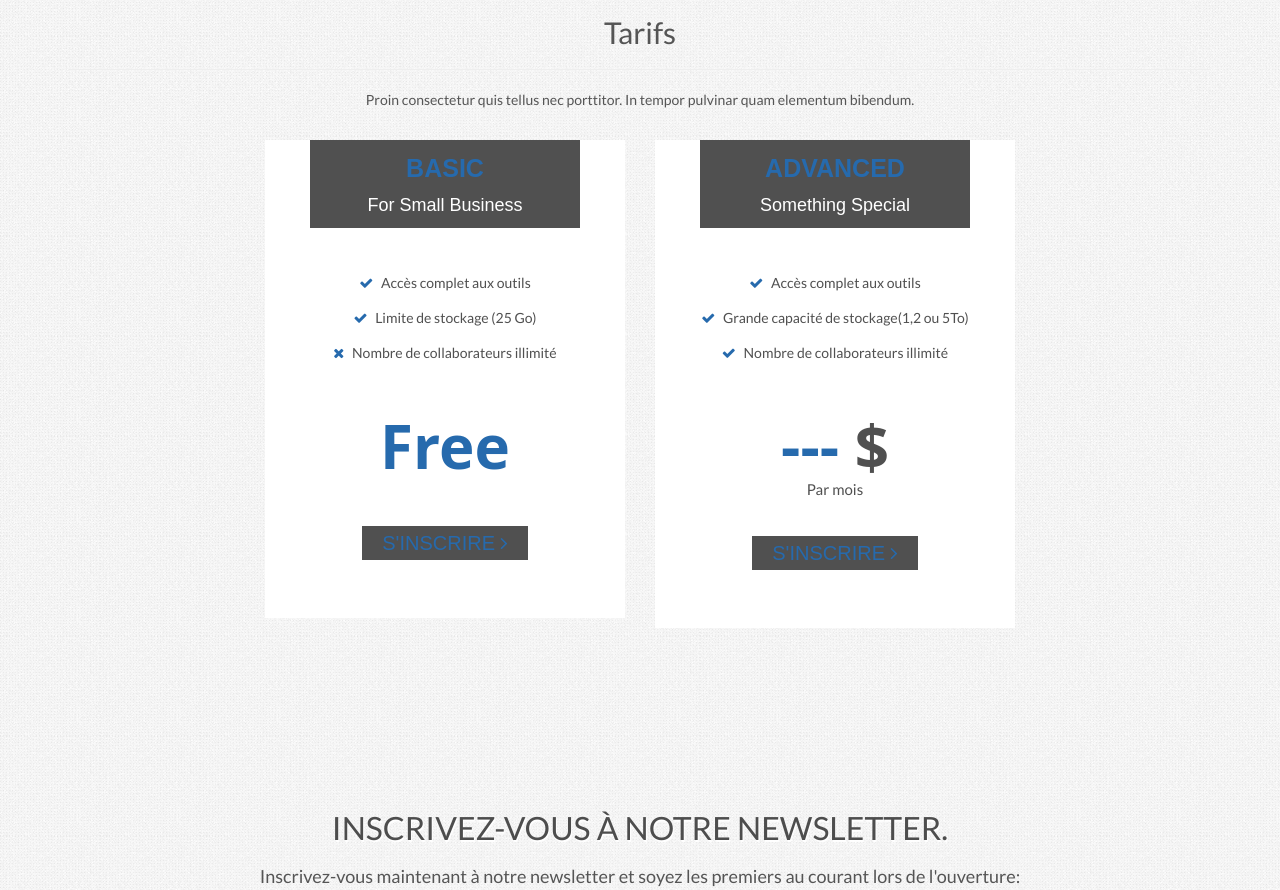
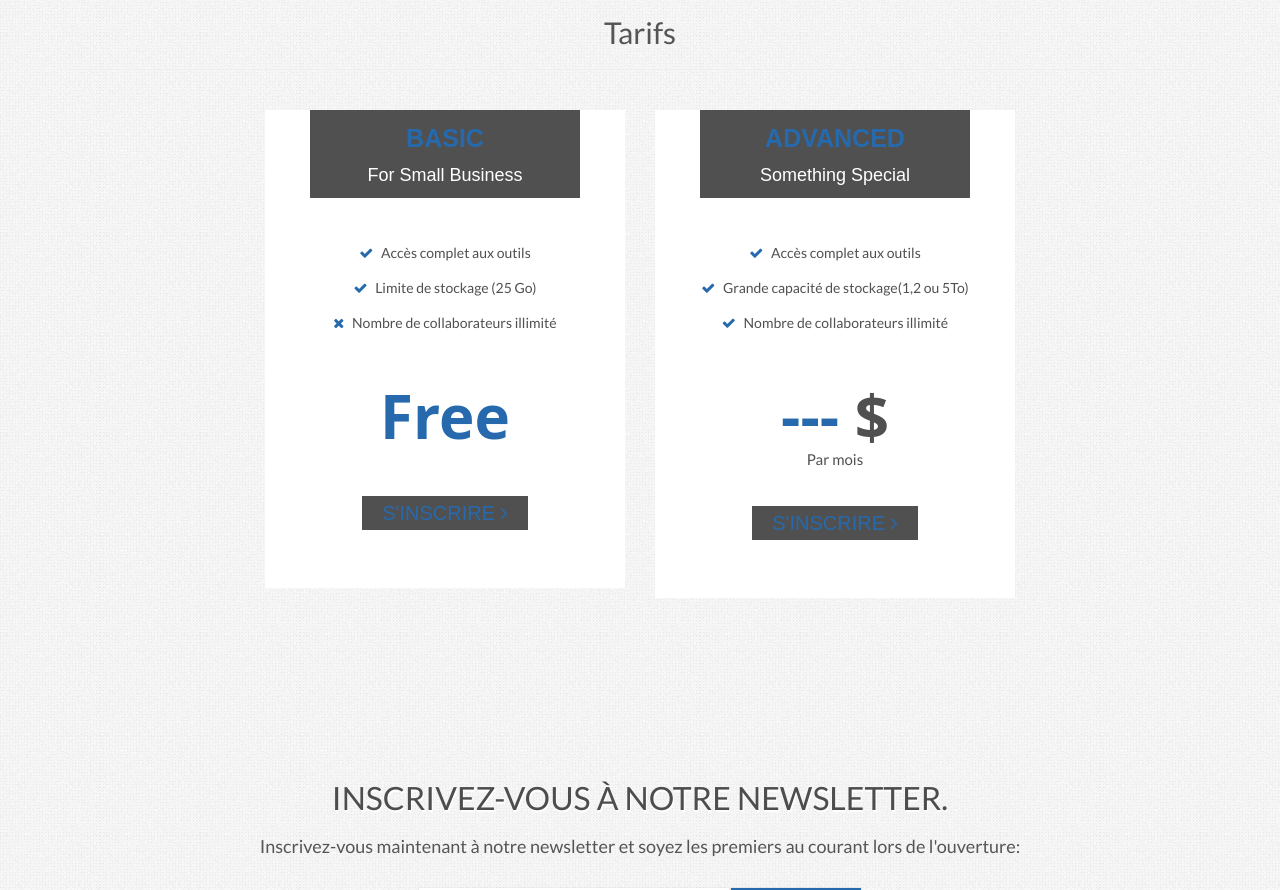
Before and after one commit to CarolineHe/Crafty.Sphere, a plain HTML site: page index.html in a window 1280 px wide. Shown: the part 1564-2454 px from the top of the page. Drawn offline with Linux system fonts and the light colour scheme.

Commit message:
suppresion du texte en dessus du tarif

```diff
--- a/index.html
+++ b/index.html
@@ -165,7 +165,6 @@
                 <div class="cbx-heading">
                   <h2 class="uppercase wow fadeInUp">Tarifs</h2>
                   <hr noshade size="" width="" color="">
-                  <p class=" wow fadeInDown">Proin consectetur quis tellus nec porttitor. In tempor pulvinar quam elementum bibendum.</p>
                 </div>
                 <div>
                   <div class="row">
```
